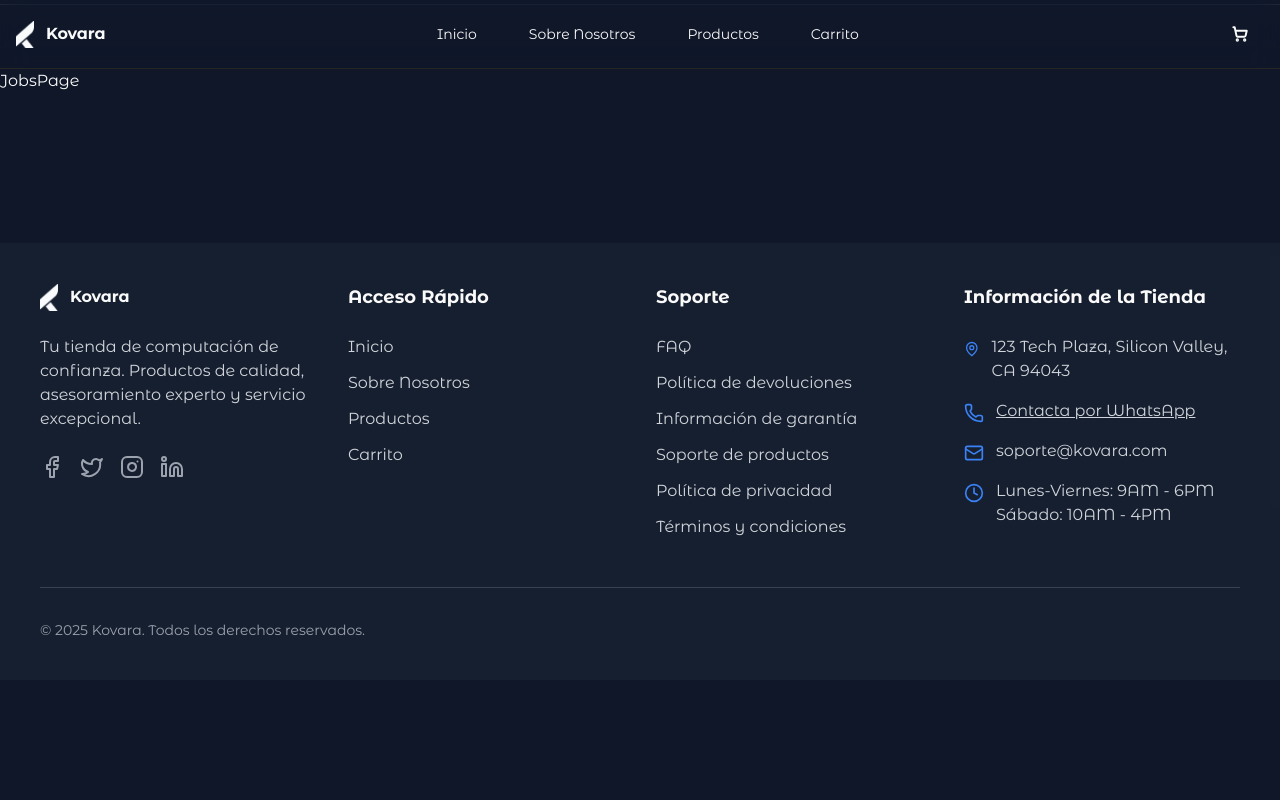
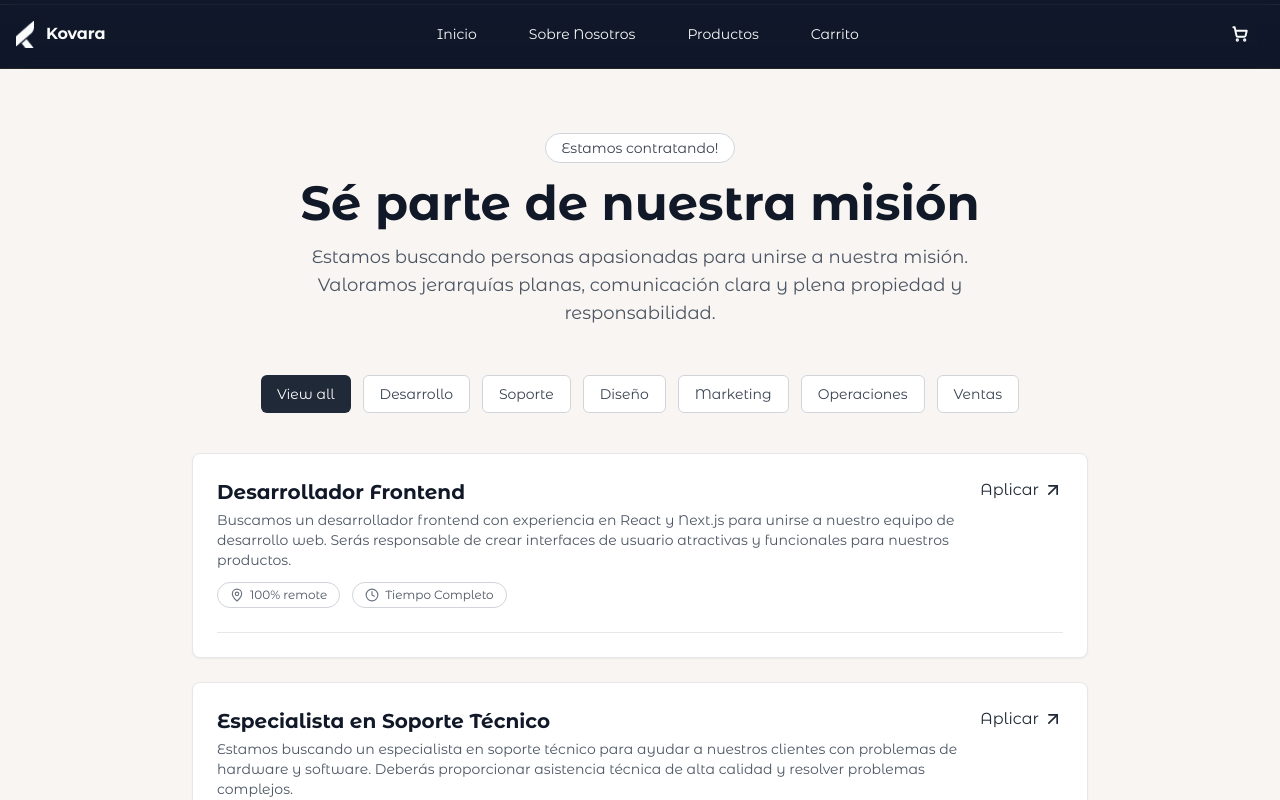
Before and after one commit to aaronportobanco/kovara-website, a Next.js app: page /job-page in a window 1280 px wide. Shown: the top 800 px of the page. Built offline with nearby package versions, Linux system fonts and the light colour scheme.

Commit message:
feat: enhance job page with dynamic filtering, improved layout, and detailed job tags

```diff
--- a/src/app/job-page/page.jsx
+++ b/src/app/job-page/page.jsx
@@ -1,9 +1,129 @@
-import React from 'react'
+"use client";
+
+import React, { useState, useMemo } from 'react';
+import Link from 'next/link';
+import { ArrowUpRight, MapPin, Clock } from 'lucide-react';
+import { JobData } from '@/data/MockData'; // Import JobData
+
+// Helper function to create tags from job properties
+const createJobTags = (job) => {
+  const tags = [];
+  if (job.remote) {
+    tags.push("100% remote");
+  } else if (job.location && job.location.toLowerCase() !== 'remoto') {
+    tags.push(job.location); // Or a more generic "On-site" / "Hybrid" if preferred
+  }
+  if (job.type) {
+    tags.push(job.type); // e.g., "Tiempo Completo"
+  }
+  return tags;
+};
 
 const JobsPage = () => {
+  const [activeFilter, setActiveFilter] = useState("View all");
+
+  // Dynamically generate categories from JobData
+  const categories = useMemo(() => {
+    const departments = JobData.map(job => job.department);
+    return ["View all", ...new Set(departments)].filter(Boolean); // Filter out any undefined/null departments
+  }, []);
+
+  const filteredJobs = JobData.filter(job =>
+    activeFilter === "View all" || job.department === activeFilter
+  ).map(job => ({
+    ...job,
+    description: job.resumen, // Map resumen to description
+    tags: createJobTags(job) // Create tags dynamically
+  }));
+
   return (
-    <div>JobsPage</div>
-  )
-}
+    <div className="min-h-screen bg-[#F9F5F2] py-12 sm:py-16 px-4 sm:px-6 lg:px-8">
+      <div className="max-w-4xl mx-auto">
+        {/* Header Section */}
+        <header className="text-center mb-12">
+          <span className="inline-block bg-white border border-gray-300 rounded-full px-4 py-1 text-sm font-medium text-gray-700 mb-4">
+            Estamos contratando!
+          </span>
+          <h1 className="text-4xl sm:text-5xl font-bold text-gray-900 mb-4">
+            Sé parte de nuestra misión
+          </h1>
+          <p className="text-lg text-gray-600 max-w-2xl mx-auto">
+            Estamos buscando personas apasionadas para unirse a nuestra misión. Valoramos
+            jerarquías planas, comunicación clara y plena propiedad y responsabilidad.
+          </p>
+        </header>
 
-export default JobsPage
+        {/* Filter Section */}
+        <div className="mb-10 flex flex-wrap justify-center gap-2 sm:gap-3">
+          {categories.map(category => (
+            <button
+              key={category}
+              onClick={() => setActiveFilter(category)}
+              className={`px-4 py-2 text-sm font-medium rounded-md transition-colors
+                ${activeFilter === category
+                  ? 'bg-gray-800 text-white hover:bg-gray-700'
+                  : 'bg-white text-gray-700 hover:bg-gray-100 border border-gray-300'
+                }`}
+            >
+              {category}
+            </button>
+          ))}
+        </div>
+
+        {/* Job List Section */}
+        <div className="space-y-6">
+          {filteredJobs.map(job => (
+            <div key={job.id} className="bg-white p-6 rounded-lg shadow-sm border border-gray-200">
+              <div className="flex flex-col sm:flex-row justify-between items-start">
+                <div className="flex-grow mb-4 sm:mb-0 sm:mr-4">
+                  <h2 className="text-xl font-semibold text-gray-900">{job.title}</h2>
+                  <p className="text-gray-600 mt-1 mb-3 text-sm">{job.description}</p> {/* Use mapped description */}
+                  <div className="flex flex-wrap gap-3">
+                    {job.tags.map(tag => {
+                      let IconComponent;
+                      const lowerTag = tag.toLowerCase();
+                      if (lowerTag.includes('remote') || lowerTag.includes('on-site') || lowerTag.includes('hybrid') || job.location && lowerTag.includes(job.location.toLowerCase())) IconComponent = MapPin;
+                      else if (lowerTag.includes('tiempo completo') || lowerTag.includes('part-time') || lowerTag.includes('full-time')) IconComponent = Clock;
+
+                      return (
+                        <span key={tag} className="inline-flex items-center px-3 py-1 rounded-full text-xs font-medium bg-white text-gray-600 border border-gray-300">
+                          {IconComponent && <IconComponent className="w-3.5 h-3.5 mr-1.5 text-gray-500" />}
+                          {tag}
+                        </span>
+                      );
+                    })}
+                  </div>
+                </div>
+                <Link href={`/job-page/${job.id}`} passHref>
+                  <div className="whitespace-nowrap mt-2 sm:mt-0 inline-flex items-center text-gray-800 hover:text-blue-600 font-medium cursor-pointer group">
+                    Aplicar
+                    <ArrowUpRight className="ml-1 h-5 w-5 transition-transform group-hover:translate-x-0.5 group-hover:-translate-y-0.5" />
+                  </div>
+                </Link>
+              </div>
+              <hr className="mt-6 border-gray-200" />
+            </div>
+          ))}
+          {/* Remove the last hr */}
+          {filteredJobs.length > 0 && (
+             <style jsx global>{`
+              .space-y-6 > div:last-child hr { display: none; }
+            `}</style>
+          )}
+
+          {filteredJobs.length === 0 && (
+            <div className="text-center py-10">
+              <svg className="mx-auto h-12 w-12 text-gray-400" fill="none" viewBox="0 0 24 24" stroke="currentColor" aria-hidden="true">
+                <path vectorEffect="non-scaling-stroke" strokeLinecap="round" strokeLinejoin="round" strokeWidth="2" d="M9 13h6m-3-3v6m-9 1V7a2 2 0 012-2h6l2 2h6a2 2 0 012 2v8a2 2 0 01-2 2H5a2 2 0 01-2-2zm3-9V3a2 2 0 00-2-2H5a2 2 0 00-2 2v4M15 5V3a2 2 0 012-2h4a2 2 0 012 2v4" />
+              </svg>
+              <h3 className="mt-2 text-sm font-medium text-gray-900">No hay ofertas de trabajo</h3>
+              <p className="mt-1 text-sm text-gray-500">No hay posiciones que coincidan con tu filtro actual. Prueba con una categoría diferente o vuelve más tarde.</p>
+            </div>
+          )}
+        </div>
+      </div>
+    </div>
+  );
+};
+
+export default JobsPage;
```
